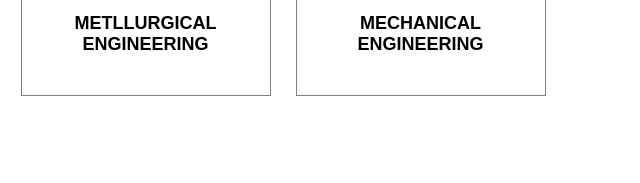
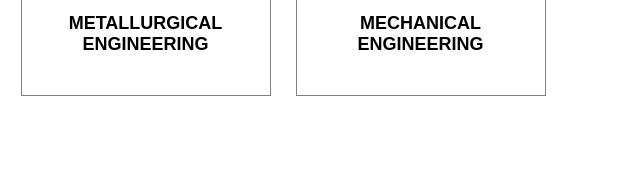
Before and after one commit to AtulyaGH/gpadp, a plain HTML site: page index.html in a window 1280 px wide. Shown: the part 1275-1458 px from the top of the page, 622-1262 px from the left. Drawn offline with Linux system fonts and the light colour scheme.

Commit message:
Update index.html

```diff
--- a/index.html
+++ b/index.html
@@ -388,7 +388,7 @@
 					</div>
 					<div class="c31">
 						<img src="meta.webp"/>
-						<p align="center"><font face="arial" size="4px"><b>METLLURGICAL ENGINEERING</b></font></p>
+						<p align="center"><font face="arial" size="4px"><b>METALLURGICAL ENGINEERING</b></font></p>
 					</div>
 					<div class="c31">
 						<img src="mech2.webp"/>
```
